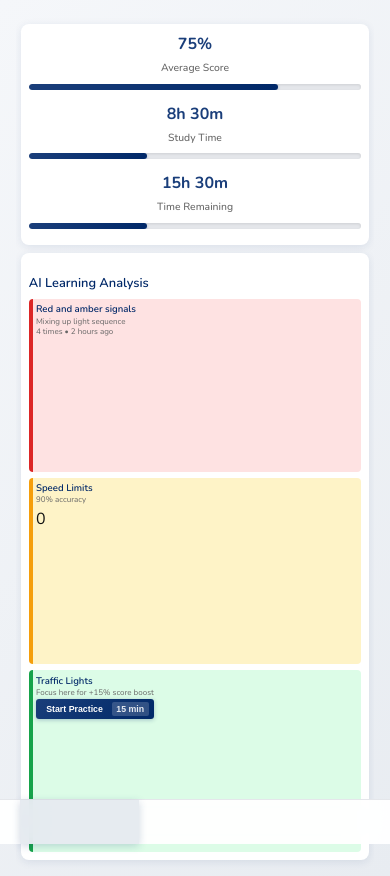
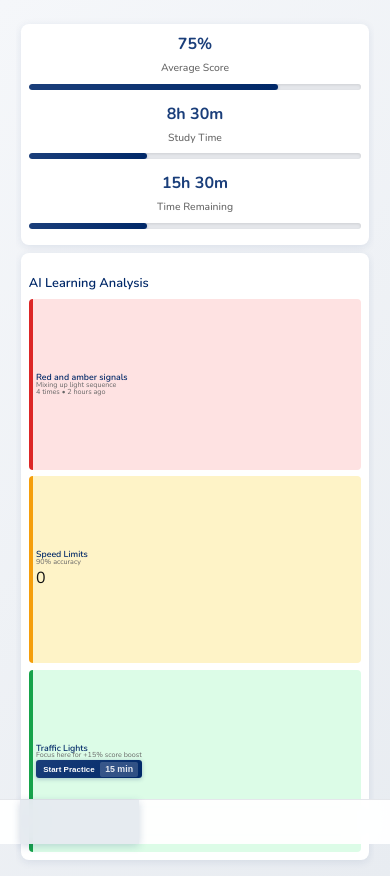
Before and after one commit to fullcircleAI/cbr-ai-coach, a React (Create React App) app: page / in a window 390 px wide. Built offline with nearby package versions, Linux system fonts and the light colour scheme.

Commit message:
Make AI analysis boxes much shorter vertically - compact single-line design

```diff
--- a/src/components/AICoachDashboard.css
+++ b/src/components/AICoachDashboard.css
@@ -87,13 +87,14 @@
 
 .insight-card {
   display: flex;
-  align-items: flex-start;
-  gap: 0.3rem;
-  padding: 0.25rem;
+  align-items: center;
+  gap: 0.2rem;
+  padding: 0.15rem 0.25rem;
   border-radius: 4px;
   border: none;
   transition: all 0.3s ease;
   min-height: 0;
+  height: auto;
 }
 
 .insight-card:hover {
@@ -117,50 +118,53 @@
 }
 
 .insight-content h4 {
-  font-size: 0.65rem;
+  font-size: 0.6rem;
   font-weight: 600;
   color: var(--text-primary);
-  margin: 0 0 0.05rem 0;
+  margin: 0;
+  line-height: 1;
 }
 
 .insight-content p {
-  font-size: 0.55rem;
+  font-size: 0.5rem;
   color: var(--text-secondary);
-  margin: 0 0 0.1rem 0;
-  line-height: 1.1;
+  margin: 0;
+  line-height: 1;
 }
 
 .insight-explanation {
-  font-size: 0.5rem;
+  font-size: 0.45rem;
   color: var(--text-secondary);
   font-style: italic;
-  margin: 0.05rem 0;
+  margin: 0;
+  line-height: 1;
 }
 
 .insight-frequency {
-  font-size: 0.45rem;
+  font-size: 0.4rem;
   color: var(--text-light);
-  margin: 0.05rem 0 0 0;
+  margin: 0;
+  line-height: 1;
 }
 
 /* Start Practice Button */
 .start-practice-btn {
   display: flex;
   align-items: center;
-  gap: 0.2rem;
-  padding: 0.2rem 0.4rem;
+  gap: 0.15rem;
+  padding: 0.15rem 0.3rem;
   background: linear-gradient(135deg, #1A3E7A 0%, #002868 100%);
   color: white;
   border: none;
   border-radius: 3px;
-  font-size: 0.6rem;
+  font-size: 0.55rem;
   font-weight: 700;
   cursor: pointer;
   transition: all 0.3s ease;
   width: 100%;
   justify-content: center;
   box-shadow: 0 1px 4px rgba(26, 62, 122, 0.3);
-  margin-top: 0.1rem;
+  margin-top: 0.05rem;
 }
 
 .start-practice-btn:hover {
@@ -275,28 +279,28 @@
   }
 
   .insight-card {
-    padding: 0.2rem;
+    padding: 0.1rem 0.2rem;
   }
 
   .insight-content h4 {
-    font-size: 0.6rem;
+    font-size: 0.55rem;
   }
 
   .insight-content p {
-    font-size: 0.5rem;
+    font-size: 0.45rem;
   }
 
   .insight-explanation {
-    font-size: 0.45rem;
+    font-size: 0.4rem;
   }
 
   .insight-frequency {
-    font-size: 0.4rem;
+    font-size: 0.35rem;
   }
 
   .start-practice-btn {
-    padding: 0.15rem 0.3rem;
-    font-size: 0.55rem;
+    padding: 0.1rem 0.25rem;
+    font-size: 0.5rem;
   }
 }
 
```
